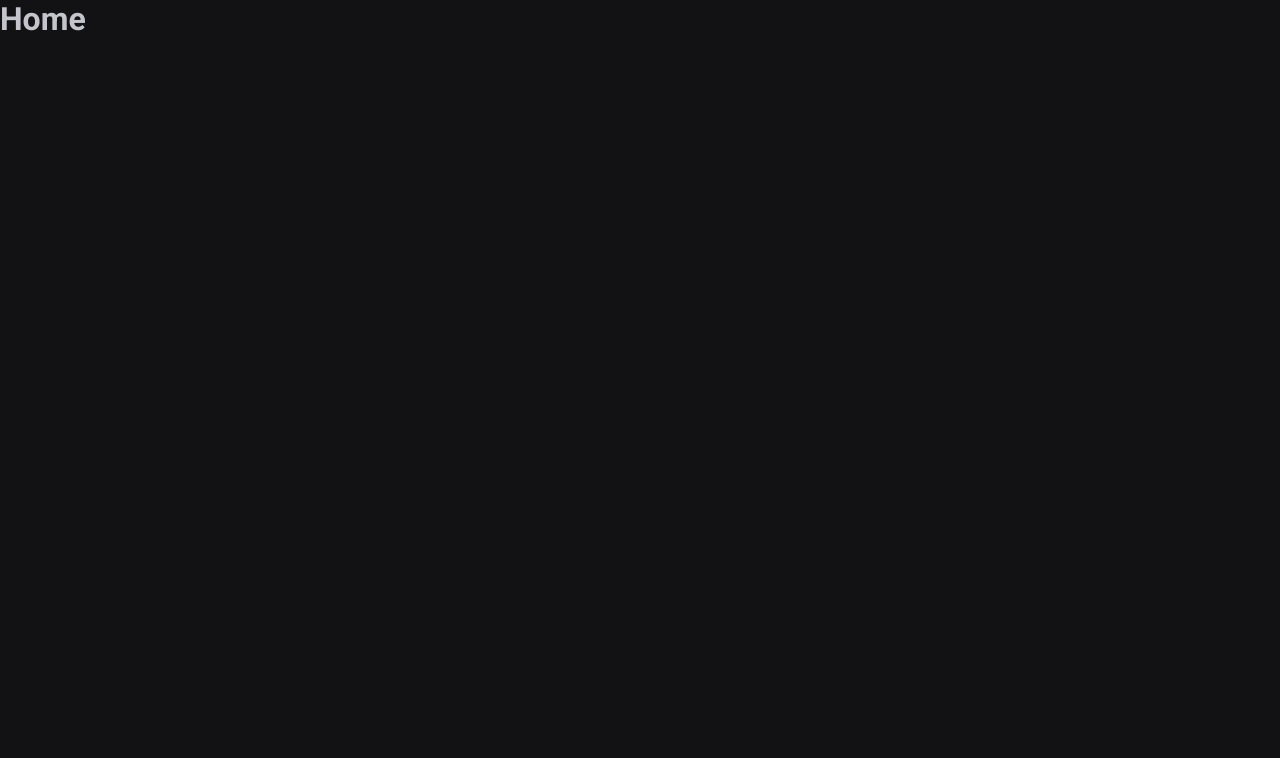
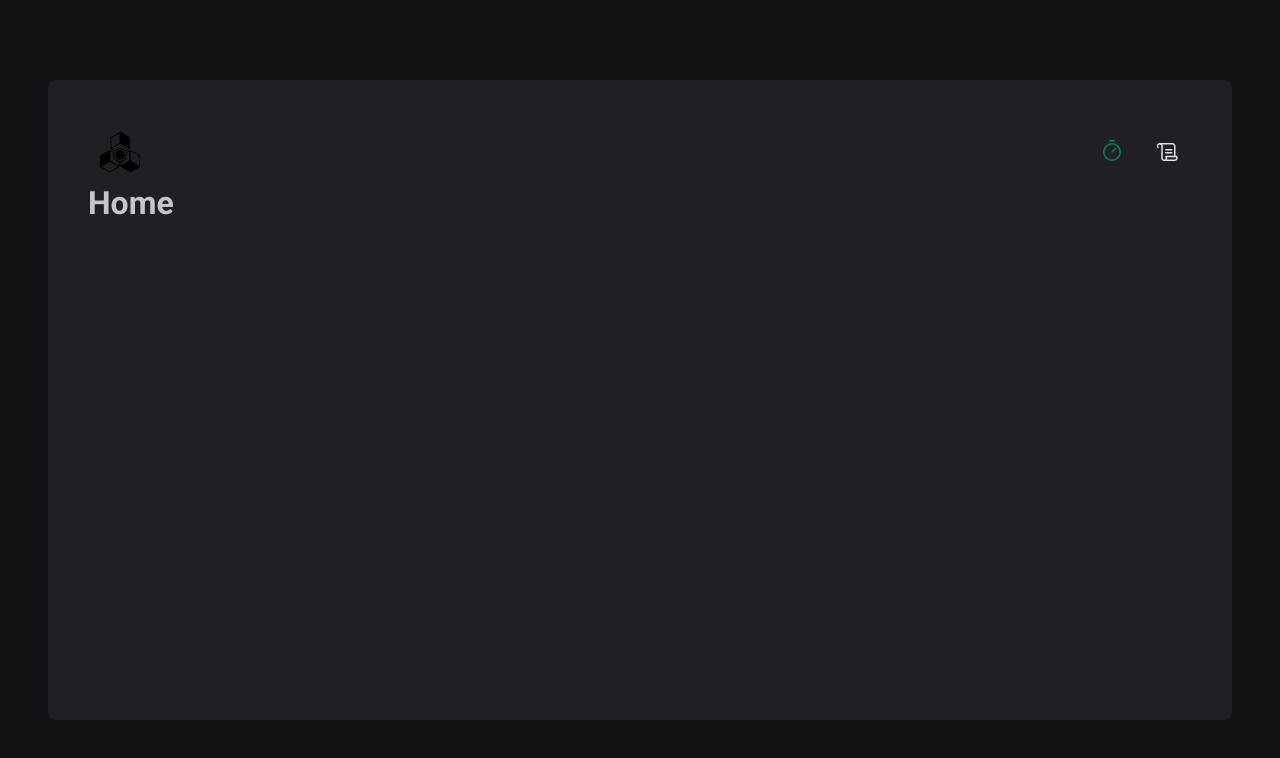
Before and after one commit to LucasCurty/SPA-React, a React (Vite) app: page / in a window 1280 px wide. Shown: the top 758 px of the page. Built offline with nearby package versions, Linux system fonts and the light colour scheme.

Commit message:
Add lgos and svgs and add alteration of pastes

```diff
--- a/package.json
+++ b/package.json
@@ -10,6 +10,7 @@
     "preview": "vite preview"
   },
   "dependencies": {
+    "phosphor-react": "^1.4.1",
     "react": "^18.2.0",
     "react-dom": "^18.2.0",
     "react-router-dom": "^6.14.1",
--- a/src/Router.tsx
+++ b/src/Router.tsx
@@ -1,12 +1,15 @@
 import { Route, Routes } from 'react-router-dom'
 import { Home } from './pages/Home'
 import { History } from './pages/History'
+import { DefaultLayout } from './layouts/DefaultLayout'
 
 export function Router() {
   return (
     <Routes>
-      <Route path="/" element={<Home />} />
-      <Route path="/history" element={<History />} />
+      <Route path="/" element={<DefaultLayout />}>
+        <Route path="/" element={<Home />} />
+        <Route path="/history" element={<History />} />
+      </Route>
     </Routes>
   )
 }
--- /dev/null
+++ b/src/components/Header/index..tsx
@@ -0,0 +1,22 @@
+import { HeaderContainer } from './styles'
+import Logomenu from '../../assets/logo-menu.svg'
+import { Timer, Scroll } from 'phosphor-react'
+import { NavLink } from 'react-router-dom'
+
+export function Header() {
+  return (
+    <>
+      <HeaderContainer>
+        <img src={Logomenu} alt="" />
+        <nav>
+          <NavLink to="/" title="Timer">
+            <Timer size={24} />
+          </NavLink>
+          <NavLink to="/history" title="Historia">
+            <Scroll size={24} />
+          </NavLink>
+        </nav>
+      </HeaderContainer>
+    </>
+  )
+}
--- /dev/null
+++ b/src/components/Header/styles.ts
@@ -0,0 +1,38 @@
+import { styled } from 'styled-components'
+
+export const HeaderContainer = styled.header`
+  display: flex;
+  align-items: center;
+  justify-content: space-between;
+
+  img {
+    height: 4rem;
+  }
+
+  nav {
+    display: flex;
+    gap: 0.5rem;
+
+    a {
+      width: 3rem;
+      height: 3rem;
+
+      display: flex;
+      align-items: center;
+      justify-content: center;
+
+      color: ${(props) => props.theme['gray-100']};
+
+      border-top: 3px solid transparent;
+      border-bottom: 3px solid transparent;
+
+      &:hover {
+        border-bottom: 3px solid ${(props) => props.theme['green-500']};
+      }
+
+      &.active {
+        color: ${(props) => props.theme['green-500']};
+      }
+    }
+  }
+`
--- /dev/null
+++ b/src/layouts/DefaultLayout/index.tsx
@@ -0,0 +1,12 @@
+import { Outlet } from 'react-router-dom'
+import { Header } from '../../components/Header/index.'
+import { LayoutContainer } from './styles'
+
+export function DefaultLayout() {
+  return (
+    <LayoutContainer>
+      <Header />
+      <Outlet />
+    </LayoutContainer>
+  )
+}
--- /dev/null
+++ b/src/layouts/DefaultLayout/styles.ts
@@ -0,0 +1,14 @@
+import { styled } from 'styled-components'
+
+export const LayoutContainer = styled.div`
+  max-width: 74rem;
+  height: calc(100vh - 10rem);
+  margin: 5rem auto;
+  padding: 2.5rem;
+
+  background: ${(props) => props.theme['gray-800']};
+  border-radius: 8px;
+
+  display: flex;
+  flex-direction: column;
+`
```
Also changed, not shown: src/assets/logo-menu.svg (added), src/pages/Home/index.tsx (renamed from src/pages/Home.tsx), src/pages/Home/styles.ts (added), 1 other file (tests, documents, lock files or other folders).
